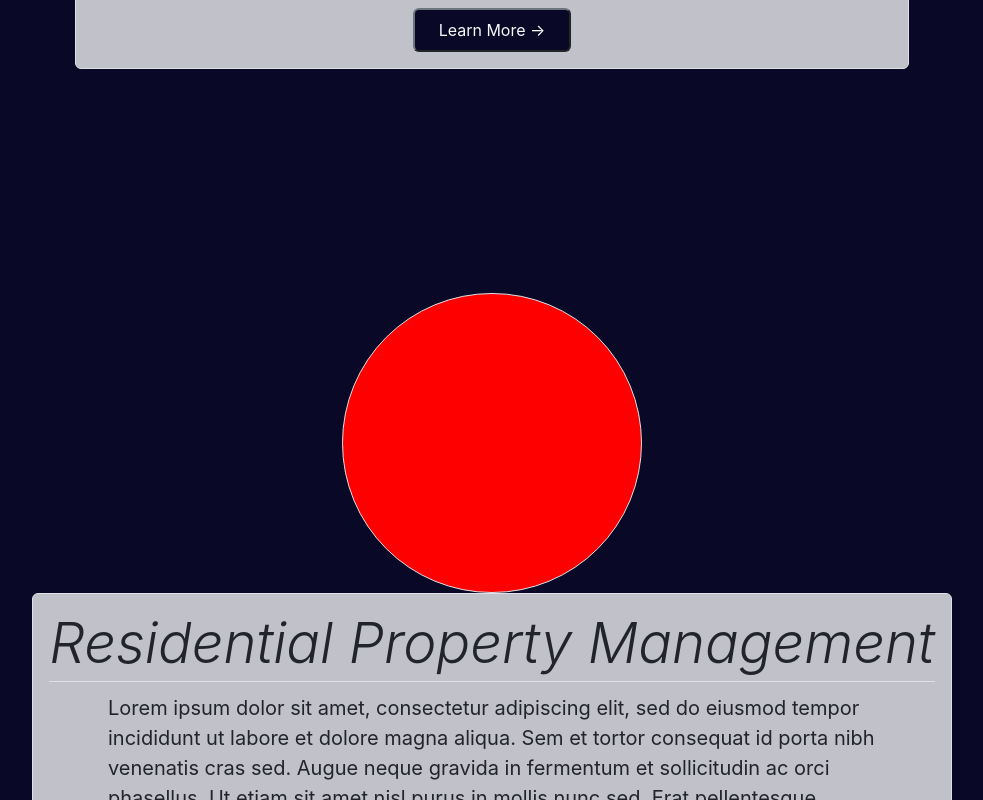
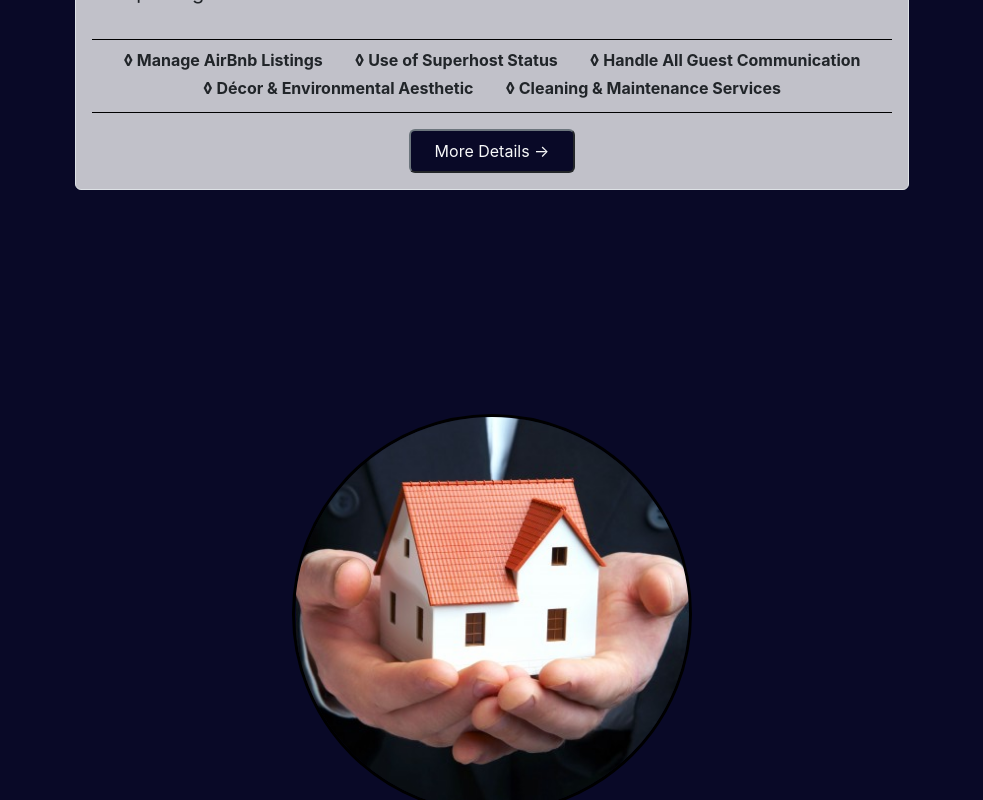
Before and after one commit to Jon-Grabowski/jjj-accommodations, a React (Create React App) app: page /propertymanagement in a window 1280 px wide. Shown: the part 1300-2100 px from the top of the page, without its empty margins (148-1131 px from the left). Built offline with nearby package versions, Linux system fonts and the light colour scheme.

Commit message:
prop management sections set up, need content

```diff
--- a/src/components/PropertyManagement/PropManagementTypeCard.js
+++ b/src/components/PropertyManagement/PropManagementTypeCard.js
@@ -3,34 +3,42 @@ import { useState } from 'react'
 
 function PropManagementTypeCard({data, reverse}) {
     const [cardFlipped, setCardFlipped] = useState(false)
-    const { title, body, serviceList} = data
+    const { title, body, imageURL, serviceObj} = data
 
     function handleClick(){
         setCardFlipped(!cardFlipped)
     }
 
-    const services = serviceList.map(service=>{
-        return <span className='mx-3 mb-1 fw-bold'>{`◊ ${service}`}</span>
-    })
+    const services = [];
+    const servicesDescriptions = [];
+    for (const key in serviceObj){
+        services.push(
+            <span key={key} className='mx-3 mb-1 fw-bold'>{`◊ ${key}`}</span>
+        );
+        servicesDescriptions.push(
+            <div key={key}>
+                <h5 className='text-decoration-underline'>{key}</h5>
+                <p>{serviceObj[key]}</p>
+            </div>
+        )
+    }
 
     return (
 
         <div className={`py-4 d-flex flex-wrap ${reverse? 'flex-row-reverse' : null} justify-content-evenly align-items-center`} style={{marginBottom: '11rem'}}>
-            <div className='rounded-circle border' style={{width: '300px', height:'300px', backgroundColor:'red'}}>
-
+            <div className='rounded-circle border border-black border-3 overflow-hidden mb-3' style={{width: '400px', height:'400px'}}>
+                <img src={imageURL} alt={title} className='h-100'/>
             </div>
 
             {cardFlipped ?
                 <div className='border bg-white bg-opacity-75 p-3 rounded'>
-                    <div className='text-start'>
-                        <h1 className='display-4 d-inline text-start fst-italic border-bottom pb-1'>{title}</h1>
+                    <div className='text-start mb-2 border-bottom pb-1'>
+                        <h1 className='display-6 d-inline text-start fst-italic'>{title}</h1>
                     </div>
                     <div className='text-start m-auto' style={{maxWidth:'50rem'}}>
-                        <p className='p-3 fs-5'>BACK OF CARD</p>
+                        {servicesDescriptions}
                     </div>
-                    <div className='d-flex justify-content-center flex-wrap mb-3 border-top border-bottom border-black py-2' style={{maxWidth:'50rem'}}>
-                            {services}
-                    </div>
+
                     <button
                         className='text-light rounded border-secondary py-2 px-4'
                         style={{backgroundColor: 'rgb(9, 9, 39)'}}
@@ -39,8 +47,8 @@ function PropManagementTypeCard({data, reverse}) {
                 </div>
             :
                 <div className='border bg-white bg-opacity-75 p-3 rounded'>
-                    <div className='text-start'>
-                        <h1 className='display-4 d-inline text-start fst-italic border-bottom pb-1'>{title}</h1>
+                    <div className='text-start border-bottom pb-1'>
+                        <h1 className='display-4 d-inline text-start fst-italic'>{title}</h1>
                     </div>
                     <div className='text-start m-auto' style={{maxWidth:'50rem'}}>
                         <p className='p-3 fs-5'>{body}</p>
@@ -52,7 +60,7 @@ function PropManagementTypeCard({data, reverse}) {
                         className='text-light rounded border-secondary py-2 px-4'
                         style={{backgroundColor: 'rgb(9, 9, 39)'}}
                         onClick={handleClick}
-                    >Learn More →</button>
+                    >More Details →</button>
                 </div>}
 
         </div>
--- a/src/components/PropertyManagement/PropertyManagement.js
+++ b/src/components/PropertyManagement/PropertyManagement.js
@@ -1,16 +1,10 @@
 import React from 'react'
-import { useState } from 'react'
 import PropertyTopSection from './PropertyTopSection'
 import PropManagementTypeCard from './PropManagementTypeCard'
-import ResidentialProperty from './ResidentialProperty'
-import ShortTermRental from './ShortTermRental'
 import { propManagementTypeData } from './utilitiesProp'
 import './propertymanagement.css'
 
 function PropertyManagement() {
-    const [shortTermTab, setShortTermTab] = useState(true)
-    const selectedTab = 'bg-dark text-decoration-underline fw-bold border border-bottom-0'
-    const unselectedTab= 'bg-secondary border-bottom'
 
     const serviceCards = propManagementTypeData.map((data, index) => {
         if (index%2===0) return <PropManagementTypeCard key={data.title} data={data} reverse={false}/>
@@ -25,13 +19,6 @@ function PropertyManagement() {
                     {serviceCards}
                 </div>
             </div>
-            {/* <div className='container-lg'>
-                <div className='d-flex justify-content-between fs-4 mt-5'>
-                    <p className={`flex-fill p-4 mb-0 rounded-top h-100 ${shortTermTab? selectedTab : unselectedTab}`} onClick={()=>setShortTermTab(true)}>Short Term Rentals</p>
-                    <p className={`flex-fill p-4 mb-0 rounded-top h-100 ${shortTermTab? unselectedTab : selectedTab}`} onClick={()=>setShortTermTab(false)}>Residential Properties</p>
-                </div>
-                {shortTermTab ? <ShortTermRental /> : <ResidentialProperty />}
-            </div> */}
         </div>
     )
 }
--- a/src/components/PropertyManagement/utilitiesProp.js
+++ b/src/components/PropertyManagement/utilitiesProp.js
@@ -18,14 +18,27 @@ const rentalCardData = [
 
 const propManagementTypeData = [
     {
-        title:'Rental Property Management',
+        title:'Rental Properties',
         body:'Lorem ipsum dolor sit amet, consectetur adipiscing elit, sed do eiusmod tempor incididunt ut labore et dolore magna aliqua. Sem et tortor consequat id porta nibh venenatis cras sed. Augue neque gravida in fermentum et sollicitudin ac orci phasellus. Ut etiam sit amet nisl purus in mollis nunc sed. Erat pellentesque adipiscing commodo elit at.',
-        serviceList: ['Manage AirBnb Listings', 'Handle All Guest Communication', 'Décor & Environmental Aesthetic', 'Cleaning & Maintenance Services']
+        imageURL: '../images/stock-images/superhost-logo.jpg',
+        serviceObj:{
+            'Manage AirBnb Listings': 'Description Goes Here',
+            'Use of Superhost Status': 'Description Goes Here',
+            'Handle All Guest Communication': 'Description Goes Here',
+            'Décor & Environmental Aesthetic': 'Description Goes Here',
+            'Cleaning & Maintenance Services': 'Description Goes Here'
+        }
     },
     {
-        title:'Residential Property Management',
+        title:'Residential Properties',
         body:'Lorem ipsum dolor sit amet, consectetur adipiscing elit, sed do eiusmod tempor incididunt ut labore et dolore magna aliqua. Sem et tortor consequat id porta nibh venenatis cras sed. Augue neque gravida in fermentum et sollicitudin ac orci phasellus. Ut etiam sit amet nisl purus in mollis nunc sed. Erat pellentesque adipiscing commodo elit at.',
-        serviceList: ['Routine Cleans', 'Deep Cleans', 'Move-In/Move-Out', 'Handyman Services']
+        imageURL: '../images/stock-images/hands-holding-house.jpg',
+        serviceObj:{
+            'Routine Cleans': 'Description Goes Here',
+            'Deep Cleans': 'Description Goes Here',
+            'Move-In/Move-Out': 'Description Goes Here',
+            'Handyman Services': 'Description Goes Here'
+        }
 
     }
 ]
```
Also changed, not shown: public/images/stock-images/hands-holding-house.jpg (added), public/images/stock-images/superhost-logo.jpg (added).
